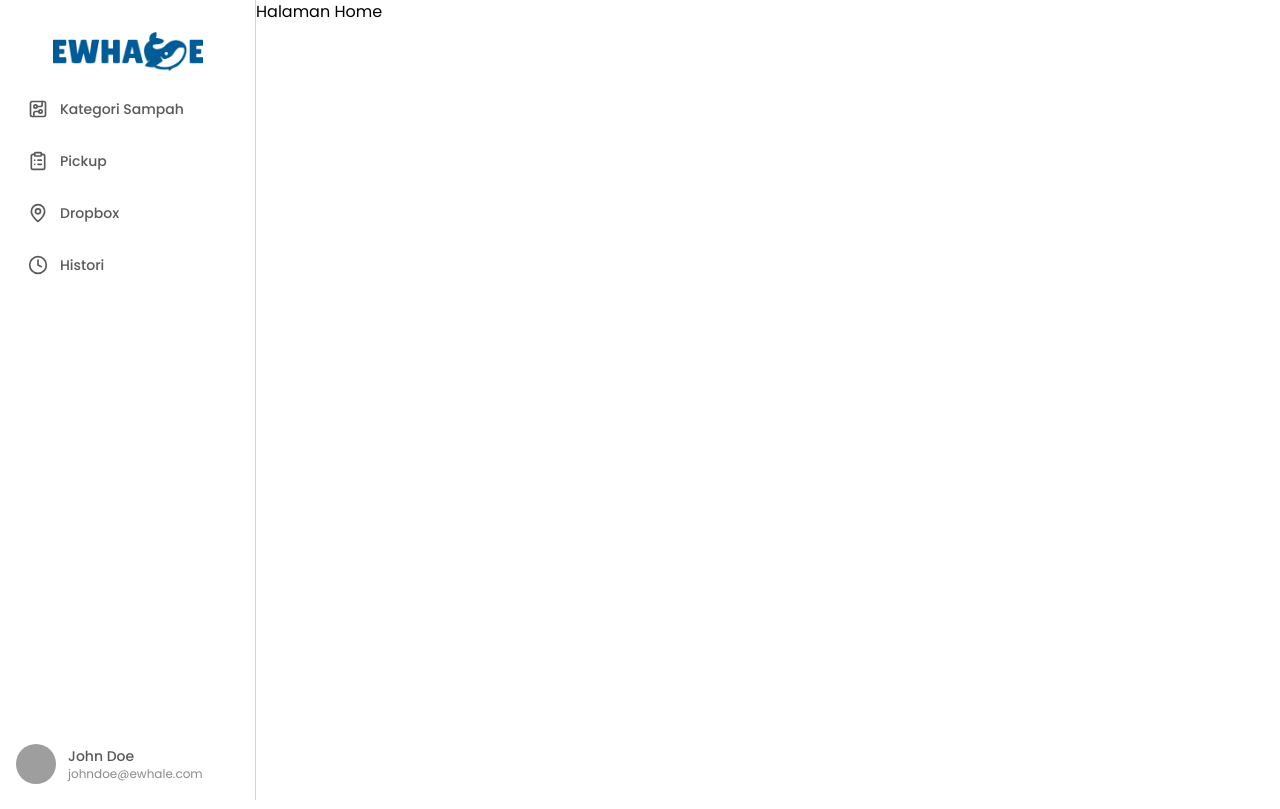
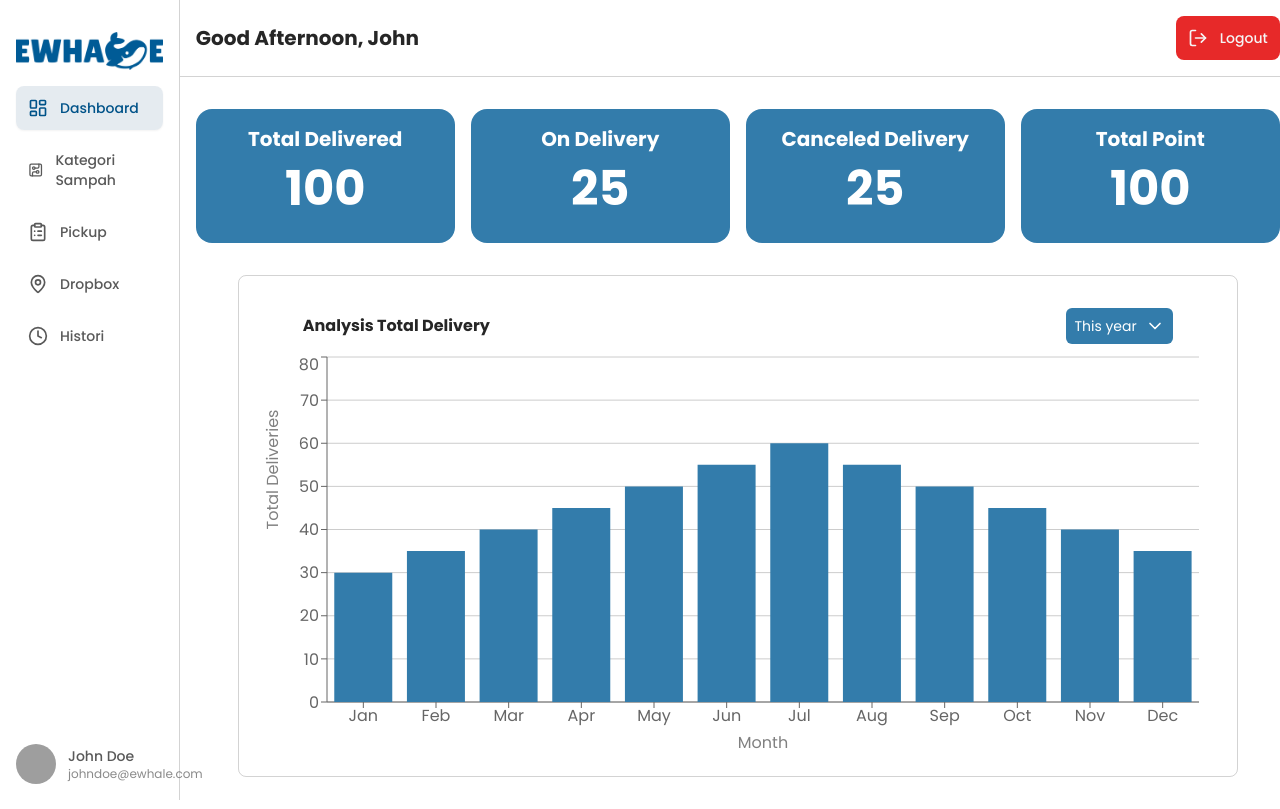
Before and after one commit to e-wastepas-PPL-A/ewastepas-courier-fe, a React (Vite) app: page / in a window 1280 px wide. Built offline with nearby package versions, Linux system fonts and the light colour scheme; grey boxes are pictures that could not be loaded.

Commit message:
feat(homepage): add dashboard page, change to outlet router

```diff
--- a/package.json
+++ b/package.json
@@ -13,7 +13,8 @@
     "lucide-react": "^0.453.0",
     "react": "^18.3.1",
     "react-dom": "^18.3.1",
-    "react-router-dom": "^6.27.0"
+    "react-router-dom": "^6.27.0",
+    "recharts": "^2.13.0"
   },
   "devDependencies": {
     "@eslint/js": "^9.11.1",
--- a/src/components/CardImage/Card.jsx
+++ /dev/null
@@ -1,13 +0,0 @@
-/* eslint-disable react/prop-types */
-const CardComponent = ({ name, image }) => {
-  return (
-    <div className="bg-revamp-secondary-500 hover:bg-revamp-secondary-600 rounded-lg p-6 flex flex-col items-center justify-center aspect-square transition-colors duration-200">
-      <div className="bg-white rounded-md flex items-center justify-center mb-4">
-        <img src={image} alt="Kulkas" className="w-24 h-24 object-contain" />
-      </div>
-      <p className="text-white font-semibold">{name}</p>
-    </div>
-  );
-};
-
-export default CardComponent;
--- a/src/components/CategoryCard/CategoryCard.jsx
+++ b/src/components/CategoryCard/CategoryCard.jsx
@@ -2,7 +2,7 @@
 const CategoryCard = ({ icon, title, className }) => {
   return (
     <div
-      className={`flex justify-center items-center gap-3 min-w-[200px] p-4 rounded-lg shadow-lg hover:shadow-md hover:bg-revamp-secondary-600 transition-all text-white cursor-pointer ${className}`}>
+      className={`flex justify-center items-center gap-3 min-w-[200px] p-4 rounded-lg shadow-lg hover:shadow-md hover:bg-revamp-secondary-500 transition-all text-white cursor-pointer ${className}`}>
       <div className="p-2 rounded-lg bg-primary-50 ">{icon}</div>
       <span className="text-sm font-medium">{title}</span>
     </div>
--- a/src/components/ElectronicDevice/ElectronicDevice.jsx
+++ b/src/components/ElectronicDevice/ElectronicDevice.jsx
@@ -1,5 +1,5 @@
 import { useState } from "react";
-import CardComponent from "../CardImage/Card";
+import CardComponent from "../ProductCard/Card";
 import Television from "../../assets/ewaste-devices/television.png";
 import Kulkas from "../../assets/ewaste-devices/kulkas.png";
 import MesinCuci from "../../assets/ewaste-devices/mesincuci.png";
@@ -90,8 +90,8 @@ const ElectronicDevices = () => {
                 onClick={() => setActiveFilter(category)}
                 className={`${
                   activeFilter === category
-                    ? "bg-revamp-secondary-500 text-white"
-                    : "text-[#6D6D6D] hover:bg-[#F6F6F6]"
+                    ? "bg-revamp-neutral-4 text-[#6D6D6D]"
+                    : "text-[#797979] hover:bg-[#F6F6F6]"
                 } w-full text-left px-3 py-2 rounded text-sm transition-colors duration-200`}>
                 {category}
               </button>
--- /dev/null
+++ b/src/components/ProductCard/Card.jsx
@@ -0,0 +1,13 @@
+/* eslint-disable react/prop-types */
+const ProductCard = ({ name, image }) => {
+  return (
+    <div className="bg-revamp-secondary-400 hover:bg-revamp-secondary-500 hover:shadow-lg rounded-lg p-6 flex flex-col items-center justify-center aspect-square transition-colors duration-200">
+      <div className="bg-white rounded-md flex items-center justify-center mb-4">
+        <img src={image} alt="Barang" className="w-24 h-24 object-contain" />
+      </div>
+      <p className="text-white font-semibold">{name}</p>
+    </div>
+  );
+};
+
+export default ProductCard;
--- a/src/components/Sidebar/Sidebar.jsx
+++ b/src/components/Sidebar/Sidebar.jsx
@@ -1,4 +1,10 @@
-import { ClipboardList, CircuitBoard, MapPin, Clock } from "lucide-react";
+import {
+  ClipboardList,
+  CircuitBoard,
+  MapPin,
+  Clock,
+  LayoutDashboard,
+} from "lucide-react";
 import { Link } from "react-router-dom";
 import { useLocation } from "react-router-dom";
 import Logo from "../../assets/logo.png";
@@ -7,6 +13,11 @@ const Sidebar = () => {
   const location = useLocation();
 
   const sidebarMenu = [
+    {
+      icon: <LayoutDashboard size={20} />,
+      name: "Dashboard",
+      route: "/",
+    },
     {
       icon: <CircuitBoard size={20} />,
       name: "Kategori Sampah",
@@ -46,7 +57,7 @@ const Sidebar = () => {
                 to={item.route}
                 className={`flex items-center justify-between p-3 mb-2 rounded-lg cursor-pointer transition-all duration-200 ${
                   location.pathname === item.route
-                    ? "bg-revamp-secondary-700/10 text-revamp-secondary-600"
+                    ? "bg-revamp-secondary-700/10 text-revamp-secondary-600 shadow-sm"
                     : "hover:bg-white/10"
                 }`}>
                 <div className="flex items-center gap-3">
--- /dev/null
+++ b/src/components/StatisticCard/StatisticCard.jsx
@@ -0,0 +1,17 @@
+/* eslint-disable react/prop-types */
+const StatisticCard = ({ title, value }) => {
+  return (
+    <div className={`w-[259px] h-[134px] bg-revamp-secondary-400 rounded-2xl`}>
+      <div className="flex flex-row items-center gap-2 p-4 justify-center">
+        <div className="flex flex-col items-center">
+          <h3 className="text-xl font-bold text-revamp-neutral-1">{title}</h3>
+          <h4 className="text-[48px] font-bold text-revamp-neutral-1">
+            {value}
+          </h4>
+        </div>
+      </div>
+    </div>
+  );
+};
+
+export default StatisticCard;
--- a/src/main.jsx
+++ b/src/main.jsx
@@ -6,6 +6,11 @@ import Login from "./pages/LoginPage.jsx";
 import Register from "./pages/RegisterPage.jsx";
 import Forgot from "./pages/ForgotPage.jsx";
 import "./styles/index.css";
+import DashboardPage from "./pages/DashboardPage.jsx";
+import CategoryPage from "./pages/CategoryPage.jsx";
+import PickupPage from "./pages/PickupPage.jsx";
+import LocationPage from "./pages/LocationPage.jsx";
+import HistoryPage from "./pages/HistoryPage.jsx";
 
 const router = createBrowserRouter([
   {
@@ -13,16 +18,24 @@ const router = createBrowserRouter([
     path: "/",
     children: [
       {
+        index: true,
+        element: <DashboardPage />,
+      },
+      {
         path: "category",
+        element: <CategoryPage />,
       },
       {
         path: "pickup",
+        element: <PickupPage />,
       },
       {
         path: "location",
+        element: <LocationPage />,
       },
       {
         path: "history",
+        element: <HistoryPage />,
       },
     ],
   },
--- a/src/pages/CategoryPage.jsx
+++ b/src/pages/CategoryPage.jsx
@@ -46,7 +46,7 @@ export default function CategoryPage() {
       {/* Hero Section */}
       <div className="relative px-24 py-16 md:py-8">
         {/* Content */}
-        <div className="flex flex-row w-fit max-w-4xl mx-auto relative px-8 py-6 bg-revamp-secondary-600 rounded-xl text-white">
+        <div className="flex flex-row w-fit max-w-4xl mx-auto relative px-8 py-6 bg-revamp-secondary-400 rounded-xl text-white">
           <div className="flex flex-col">
             <h2 className="text-4xl md:text-3xl font-bold text-primary-700 mb-4">
               Temukan Ragam <br />
@@ -86,7 +86,7 @@ export default function CategoryPage() {
               key={index}
               icon={category.icon}
               title={category.title}
-              className={"bg-revamp-secondary-500 w-full"}
+              className={"bg-revamp-secondary-400 w-full"}
             />
           ))}
         </div>
--- /dev/null
+++ b/src/pages/DashboardPage.jsx
@@ -0,0 +1,138 @@
+import {
+  BarChart,
+  Bar,
+  ResponsiveContainer,
+  YAxis,
+  XAxis,
+  Tooltip,
+  Rectangle,
+  CartesianGrid,
+} from "recharts";
+import Navbar from "../components/Navbar/Navbar";
+import StatisticCard from "../components/StatisticCard/StatisticCard";
+import { ChevronDown } from "lucide-react";
+
+const totalDelivery = [
+  {
+    month: "Jan",
+    total: 30,
+  },
+  {
+    month: "Feb",
+    total: 35,
+  },
+  {
+    month: "Mar",
+    total: 40,
+  },
+  {
+    month: "Apr",
+    total: 45,
+  },
+  {
+    month: "May",
+    total: 50,
+  },
+  {
+    month: "Jun",
+    total: 55,
+  },
+  {
+    month: "Jul",
+    total: 60,
+  },
+  {
+    month: "Aug",
+    total: 55,
+  },
+  {
+    month: "Sep",
+    total: 50,
+  },
+  {
+    month: "Oct",
+    total: 45,
+  },
+  {
+    month: "Nov",
+    total: 40,
+  },
+  {
+    month: "Dec",
+    total: 35,
+  },
+];
+
+const Chart = () => {
+  return (
+    <ResponsiveContainer width="100%" height={400}>
+      <BarChart
+        data={totalDelivery}
+        margin={{
+          top: 5,
+          right: 30,
+          left: 20,
+          bottom: 20,
+        }}>
+        <CartesianGrid verticalCoordinatesGenerator={500} />
+        <YAxis
+          dataKey="total"
+          domain={[0, 80]}
+          ticks={[0, 10, 20, 30, 40, 50, 60, 70, 80]}
+          label={{
+            value: "Total Deliveries",
+            angle: -90,
+            position: "insideLeft",
+          }}
+        />
+        <XAxis
+          dataKey="month"
+          label={{
+            value: "Month",
+            position: "bottom",
+          }}
+        />
+        <Tooltip />
+        <Bar
+          dataKey="total"
+          fill="#337cab"
+          activeBar={<Rectangle stroke="#005389" />}
+        />
+      </BarChart>
+    </ResponsiveContainer>
+  );
+};
+
+export default function DashboardPage() {
+  return (
+    <>
+      {/* Navbar */}
+      <Navbar />
+      <div className="container-sm px-4">
+        {/* Outer Card */}
+        <div className="flex flex-row mx-auto my-8 gap-4 justify-center">
+          <StatisticCard title="Total Delivered" value="100" />
+          <StatisticCard title="On Delivery" value="25" />
+          <StatisticCard title="Canceled Delivery" value="25" />
+          <StatisticCard title="Total Point" value="100" />
+        </div>
+
+        {/* Barchart Section */}
+        <div className="border border-revamp-neutral-10/20 rounded-lg  max-w-[1000px] px-2 py-6 mx-auto mb-8">
+          <div className="flex flex-row justify-between items-center py-2 mx-14">
+            <span className="text-md font-bold text-revamp-neutral-10">
+              Analysis Total Delivery
+            </span>
+            <div className="flex flex-row gap-x-2">
+              <button className="flex flex-row gap-x-2 bg-revamp-secondary-400 text-white p-2 rounded-md text-sm">
+                This year
+                <ChevronDown size={20} />
+              </button>
+            </div>
+          </div>
+          <Chart />
+        </div>
+      </div>
+    </>
+  );
+}
--- a/src/pages/HomePage.jsx
+++ b/src/pages/HomePage.jsx
@@ -1,14 +1,8 @@
 import { useEffect } from "react";
-import { useLocation } from "react-router-dom";
+import { Outlet } from "react-router-dom";
 import Sidebar from "../components/Sidebar/Sidebar";
-import CategoryPage from "../pages/CategoryPage";
-import Pickup from "../pages/PickupPage";
-import Location from "../pages/LocationPage";
-import History from "../pages/HistoryPage";
 
 export default function HomePage() {
-  const location = useLocation();
-
   useEffect(() => {
     document.title = "Ewhale Courier | Home";
   }, []);
@@ -17,11 +11,7 @@ export default function HomePage() {
     <div className="flex w-full">
       <Sidebar />
       <div className="flex-1">
-        {location.pathname === "/" && <p>Halaman Home</p>}
-        {location.pathname === "/category" && <CategoryPage />}
-        {location.pathname === "/pickup" && <Pickup />}
-        {location.pathname === "/location" && <Location />}
-        {location.pathname === "/history" && <History />}
+        <Outlet />
       </div>
     </div>
   );
```
Also changed, not shown: 1 other file (tests, documents, lock files or other folders).
